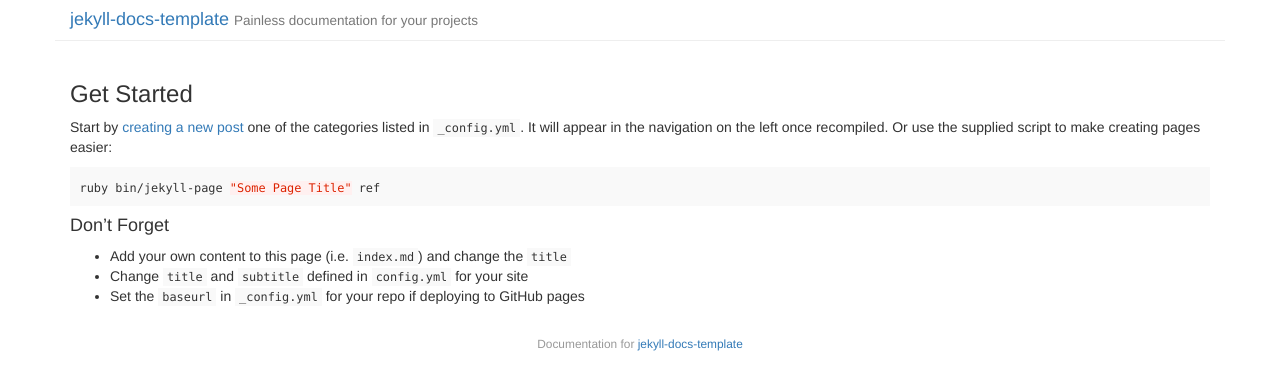
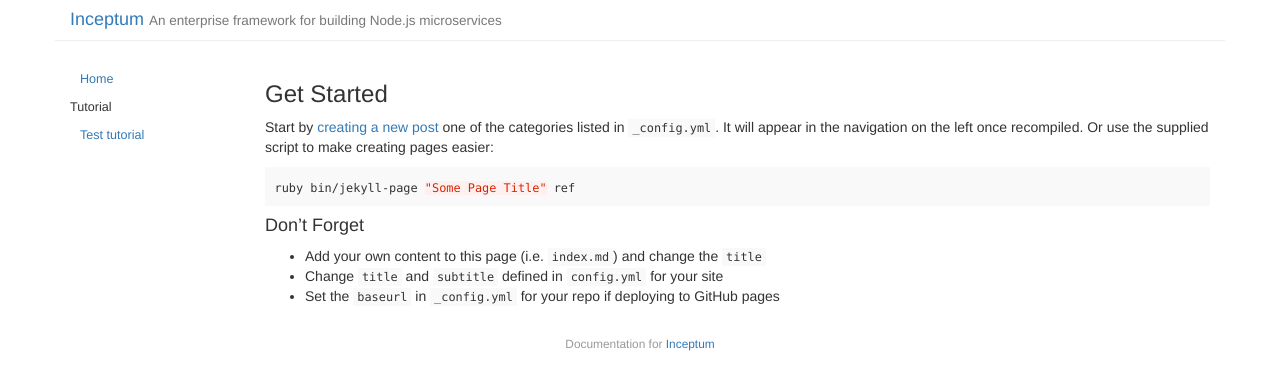
Before and after one commit to hipages/inceptum, a Jekyll site: the page built from docs/index.md, in a window 1280 px wide. Shown: the top 390 px of the page. Built offline with Jekyll 4.4.1, drawn with Linux system fonts in a browser that asks for light colours.

Commit message:
Minor changes to doc

```diff
--- a/docs/_config.yml
+++ b/docs/_config.yml
@@ -1,6 +1,6 @@
 # Site title and subtitle. This is used in _includes/header.html
-title: 'jekyll-docs-template'
-subtitle: 'Painless documentation for your projects'
+title: 'Inceptum'
+subtitle: 'An enterprise framework for building Node.js microservices'
 
 # if you wish to integrate disqus on pages set your shortname here
 disqus_shortname: ''
--- a/docs/index.md
+++ b/docs/index.md
@@ -1,6 +1,6 @@
 ---
 layout: default
-title: "Jekyll Docs Template"
+title: "Inceptum Documentation"
 ---
 
 ### Get Started
```
Also changed, not shown: docs/_pages/test-tutorial.md (added, +1 -0 lines), docs/_posts/2017-03-15-test-tutorial.md (added, +8 -0 lines).
